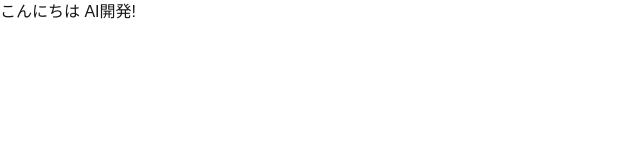
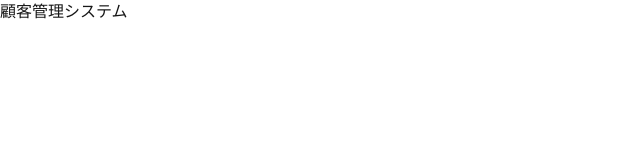
Before and after one commit to roadcar-spec/my-app, a Next.js app: page / in a window 1280 px wide. Shown: the top 160 px of the page, without its empty margins (0-640 px from the left). Built offline with nearby package versions, Linux system fonts and the light colour scheme.

Commit message:
画面変更

```diff
--- a/app/page.tsx
+++ b/app/page.tsx
@@ -1,7 +1,7 @@
 export default function Home() {
   return (
     <div>
-      <h1>こんにちは AI開発!</h1>
+      <h1>顧客管理システム</h1>
     </div>
   );
 }
```
